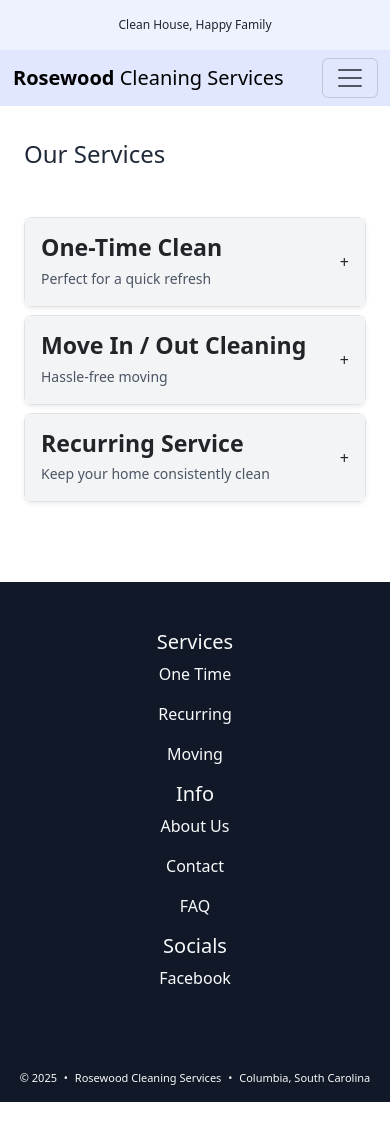
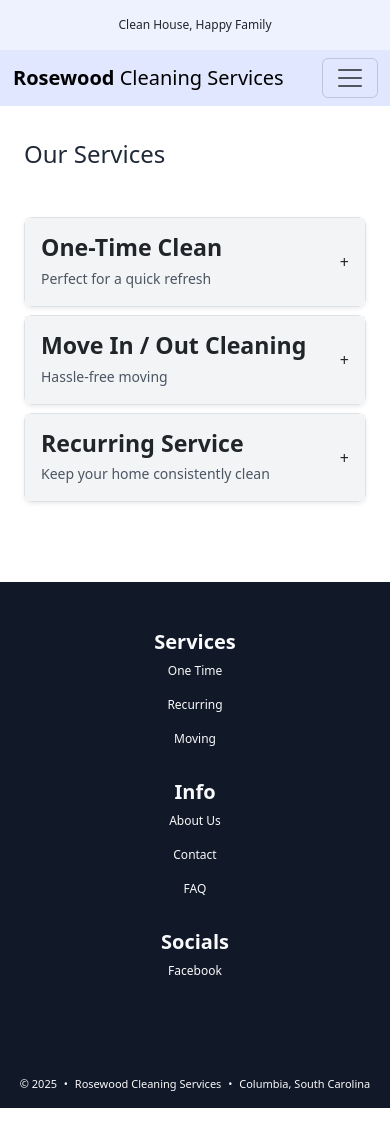
Before and after one commit to alexgoodestudio/rosewood_cleaning_service, a React (Create React App) app: page /services in a window 390 px wide. Built offline with nearby package versions, Linux system fonts and the light colour scheme.

Commit message:
mtm class for why coimponent mobile immage queries2

```diff
--- a/src/Components/Footer.js
+++ b/src/Components/Footer.js
@@ -11,25 +11,25 @@ function Footer() {
 
 
 
-          <div className="col-lg-2 col-12 text-center">
-            <h5>Services</h5>
-            <div className="mb-3">One Time</div>
-            <div className="mb-3">Recurring</div>
-            <div className="mb-3">Moving</div>
+          <div className="col-lg-2 col-12 py-lg-0 pb-3 text-center">
+            <h5 className="bold">Services</h5>
+            <div className="mb-3 text-sm">One Time</div>
+            <div className="mb-3 text-sm">Recurring</div>
+            <div className="mb-3 text-sm">Moving</div>
 
           </div>
 
-          <div className="col-lg-2 col-12 text-center">
-            <h5>Info</h5>
+          <div className="col-lg-2 col-12 py-lg-0 pb-3 text-center">
+            <h5 className="bold">Info</h5>
 
-            <div className="mb-3">About Us</div>
-            <div className="mb-3">Contact</div>
-            <div className="mb-3">FAQ</div>
+            <div className="mb-3 text-sm">About Us</div>
+            <div className="mb-3 text-sm">Contact</div>
+            <div className="mb-3 text-sm">FAQ</div>
           </div>
 
-          <div className="col-lg-2 col-12 text-center">
-            <h5>Socials</h5>
-            <div className="mb-3">Facebook</div>
+          <div className="col-lg-2 col-12 py-lg-0 pb-3 text-center">
+            <h5 className="bold">Socials</h5>
+            <div className="mb-3 text-sm">Facebook</div>
           </div>
 
           <div className="col-lg-3 col-12"></div>
--- a/src/Components/Why.js
+++ b/src/Components/Why.js
@@ -19,8 +19,8 @@ function Why() {
     const tl = gsap.timeline({
       scrollTrigger: {
         trigger: containerRef.current,
-        start: "center center",
-        end: "+=1000",
+        start: "top top",
+        end: "+=800",
         scrub: true,
         pin: true,
         anticipatePin: 1,
--- a/src/Style.css
+++ b/src/Style.css
@@ -174,14 +174,21 @@
   .text-sm   { font-size: 0.75rem; }
   .text-xs   { font-size: 0.6875rem; }
 }
-@media (max-width: 420px) {
+
+
+@media (max-width: 992px) {
 .mtm{
-  margin-top: 6rem;
+  margin-top: 16rem;
 }
 }
-
-@media (max-width: 380px) {
+@media (max-width: 520px) {
 .mtm{
   margin-top: 14rem;
 }
 }
+
+@media (max-width: 420px) {
+.mtm{
+  margin-top: 9rem;
+}
+}
```
